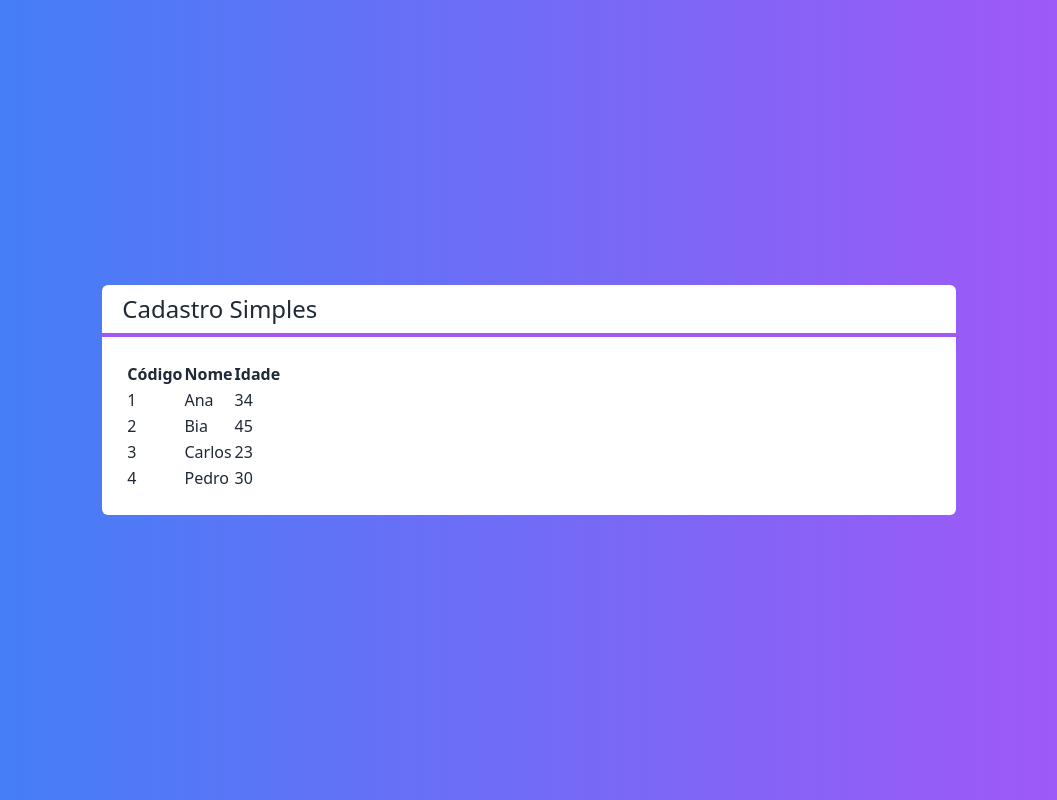
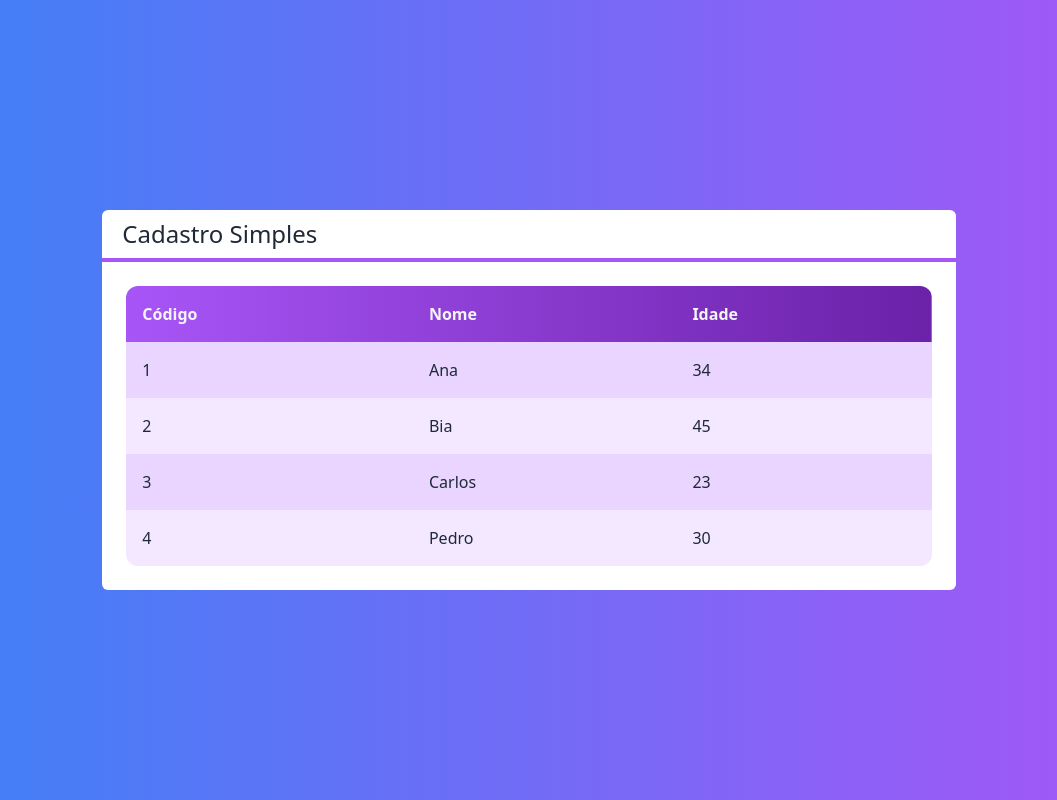
Before and after one commit to brncoimbra/crud-next, a Next.js app: page / in a window 1280 px wide. Shown: the whole page, without its empty margins (111-1168 px from the left). Built offline with nearby package versions, Linux system fonts and the light colour scheme.

Commit message:
update table

```diff
--- a/src/components/Tabela.tsx
+++ b/src/components/Tabela.tsx
@@ -1,16 +1,22 @@
 import Cliente from "@/core/Cliente";
+import { IconEdição, IconLixo } from "./Icons";
 
 interface TabelaProps {
   clientes: Cliente[];
+  clienteSelecionado?: (cliente: Cliente) => void;
+  clienteExcluido?: (cliente: Cliente) => void;
 }
 
 export default function Tabela(props: TabelaProps) {
+  const exibirAcoes = props.clienteExcluido || props.clienteSelecionado;
+
   function renderizarCabecalho() {
     return (
       <tr>
-        <th>Código</th>
-        <th>Nome</th>
-        <th>Idade</th>
+        <th className='text-left p-4'>Código</th>
+        <th className='text-left p-4'>Nome</th>
+        <th className='text-left p-4'>Idade</th>
+        {exibirAcoes ? <th className='p-4'>Ações</th> : false}
       </tr>
     );
   }
@@ -18,18 +24,58 @@ export default function Tabela(props: TabelaProps) {
   function renderizarDados() {
     return props.clientes?.map((cliente, i) => {
       return (
-        <tr key={cliente.id}>
-          <td>{cliente.id}</td>
-          <td>{cliente.nome}</td>
-          <td>{cliente.idade}</td>
+        <tr
+          key={cliente.id}
+          className={`${i % 2 === 0 ? "bg-purple-200" : "bg-purple-100"}`}
+        >
+          <td className='text-left p-4'>{cliente.id}</td>
+          <td className='text-left p-4'>{cliente.nome}</td>
+          <td className='text-left p-4'>{cliente.idade}</td>
+          {exibirAcoes ? renderizarAcoes(cliente) : false}
         </tr>
       );
     });
   }
 
+  function renderizarAcoes(cliente: Cliente) {
+    return (
+      <td className='flex justify-center'>
+        {props.clienteSelecionado ? (
+          <button onClick={() => props.clienteSelecionado?.(cliente)}
+            className={
+              "flex justify-center items-center text-green-600 rounded-full p-2 m-1 hover:bg-purple-50"
+            }
+          >
+            {IconEdição}
+          </button>
+        ) : (
+          false
+        )}
+        {props.clienteExcluido ? (
+          <button onClick={() => props.clienteExcluido?.(cliente)}
+            className={
+              "flex justify-center items-center text-red-500 rounded-full p-2 m-1 hover:bg-purple-50"
+            }
+          >
+            {IconLixo}
+          </button>
+        ) : (
+          false
+        )}
+      </td>
+    );
+  }
+
   return (
-    <table>
-      <thead>{renderizarCabecalho()}</thead>
+    <table className='w-full rounded-xl overflow-hidden'>
+      <thead
+        className={`
+        text-gray-100
+        bg-gradient-to-r from-purple-500 to-purple-800
+      `}
+      >
+        {renderizarCabecalho()}
+      </thead>
       <tbody>{renderizarDados()}</tbody>
     </table>
   );
```
